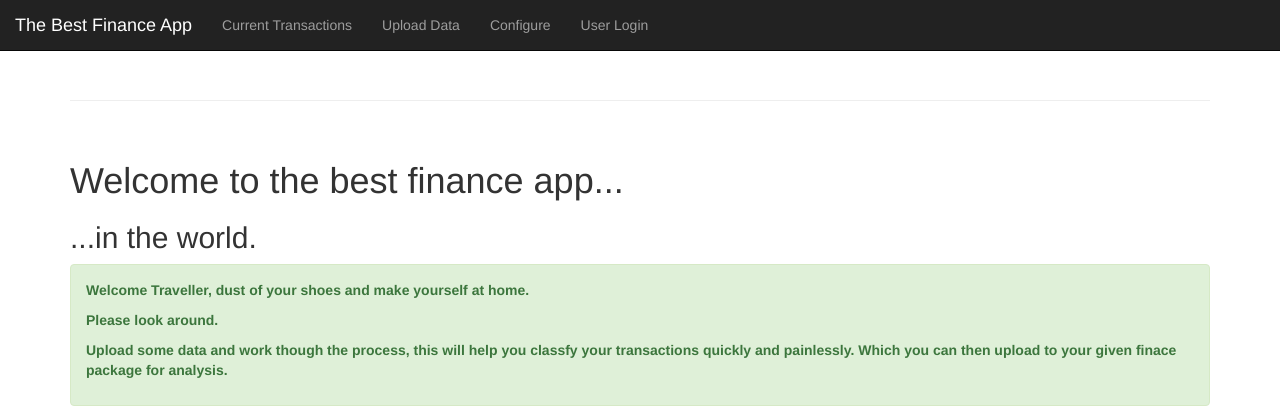
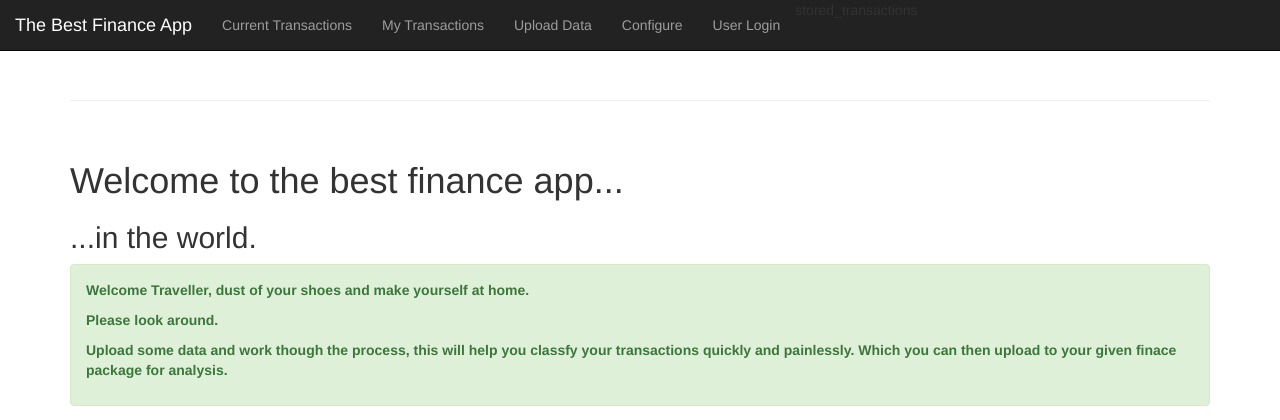
Before and after one commit to ChrisFullerAstro/finance, a Flask app: page / in a window 1280 px wide. Shown: the top 420 px of the page. Run offline with Flask 2, Linux system fonts and the light colour scheme; data that the repository does not hold is empty; some libraries are stand-ins or nearby versions.

Commit message:
added my transactions for historcial data

```diff
--- a/app/app.py
+++ b/app/app.py
@@ -88,9 +88,18 @@ def current_transactions():
 
     data = session.get('current_transactions',None)
     if data:
-        return render_template('render_data.html', data=data)
+        return render_template('render_data.html', data=data, page_header='Current Transactions')
     else:
         flash('You have no current stored transactions', 'danger')
+        return redirect(url_for('home'))
+
+@app.route('/stored_transactions', methods=['GET'])
+def stored_transactions():
+    data = [x for x in db_finance.db.master.find({})]
+    if data:
+        return render_template('render_data.html', data=data, page_header='My Transactions')
+    else:
+        flash('You have no current stored transactions in master', 'danger')
         return redirect(url_for('home'))
 
 @app.route('/upload_file', methods=['GET', 'POST'])
--- a/app/templates/layout.html
+++ b/app/templates/layout.html
@@ -33,10 +33,10 @@
     <div class="collapse navbar-collapse" id="bs-example-navbar-collapse-1">
       <ul class="nav navbar-nav">
         <li><a href="{{ url_for('current_transactions') }}">Current Transactions</a></li>
-        <li><a href="{{ url_for('upload_file') }}">Upload Data</a></li>
+        <li><a href="{{ url_for('stored_transactions') }}">My Transactions</a></li>
+        <li><a href="{{ url_for('upload_file') }}">Upload Data</a></li>stored_transactions
         <li><a href="{{ url_for('configuration_cs') }}">Configure</a></li>
         <li><a href="{{ url_for('login') }}">User Login</a></li>
-
       </ul>
       </ul>
 
--- a/app/templates/render_data.html
+++ b/app/templates/render_data.html
@@ -1,7 +1,7 @@
 {% extends "layout.html" %}
 {% block content %}
   <div class="content">
-    <h1>Current Stored Transactions</h1>
+    <h1>{{ page_header }}</h1>
 <table class="table table-striped">
         <thead class="thead-inverse">
           <tr>
@@ -26,7 +26,7 @@
           {% endfor %}
         </tbody>
       </table>
-{% if data %}
+{% if data and 'Current' in page_header%}
 <form action="" method="post" name="config">
   <button type="submit" class="btn btn-primary btn-lg btn-block" name="button" value='export'>Export</button>
   <button type="submit" class="btn btn-primary btn-lg btn-block" name="button" value='commit'>Commit to Database</button>
```
